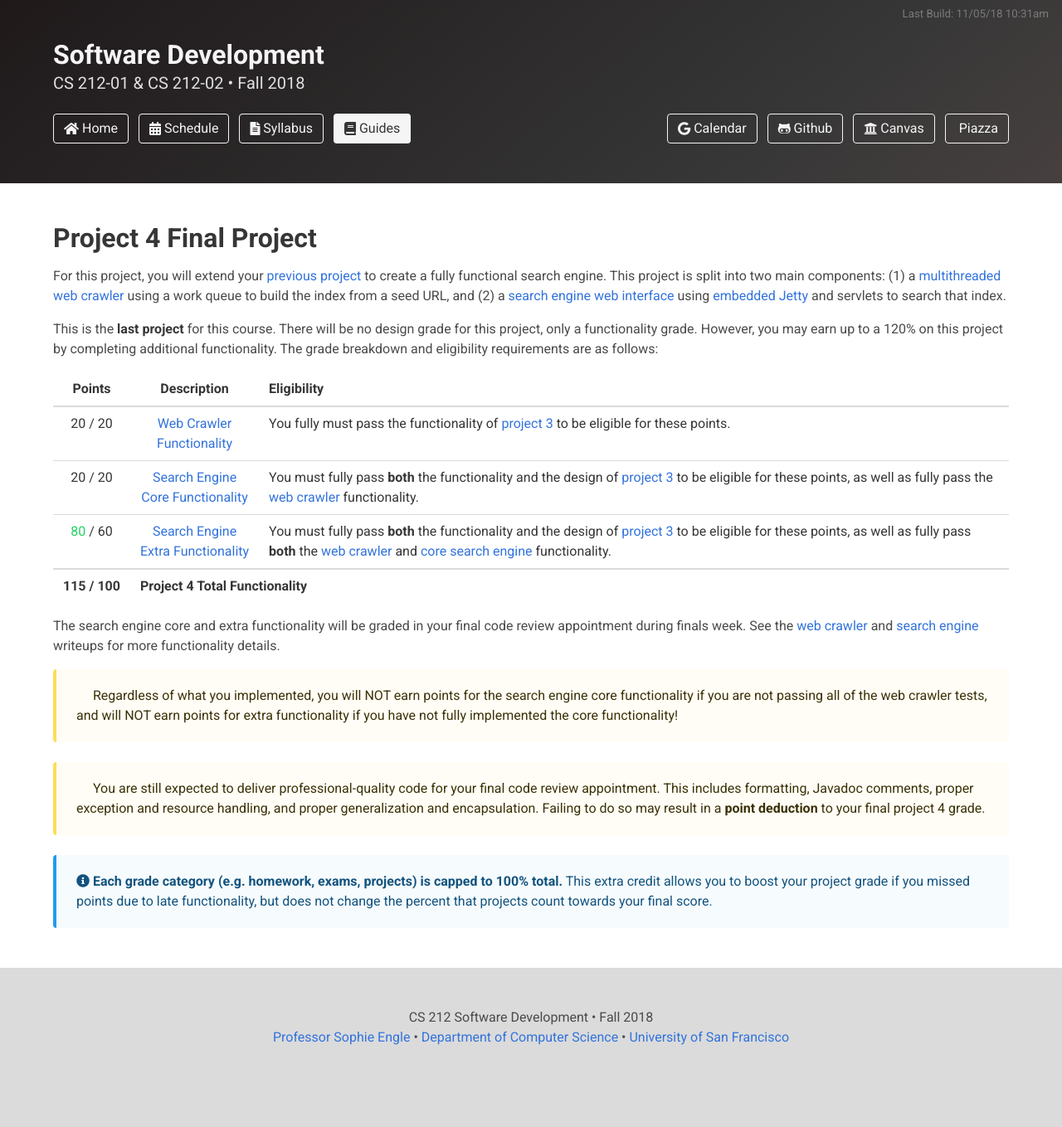
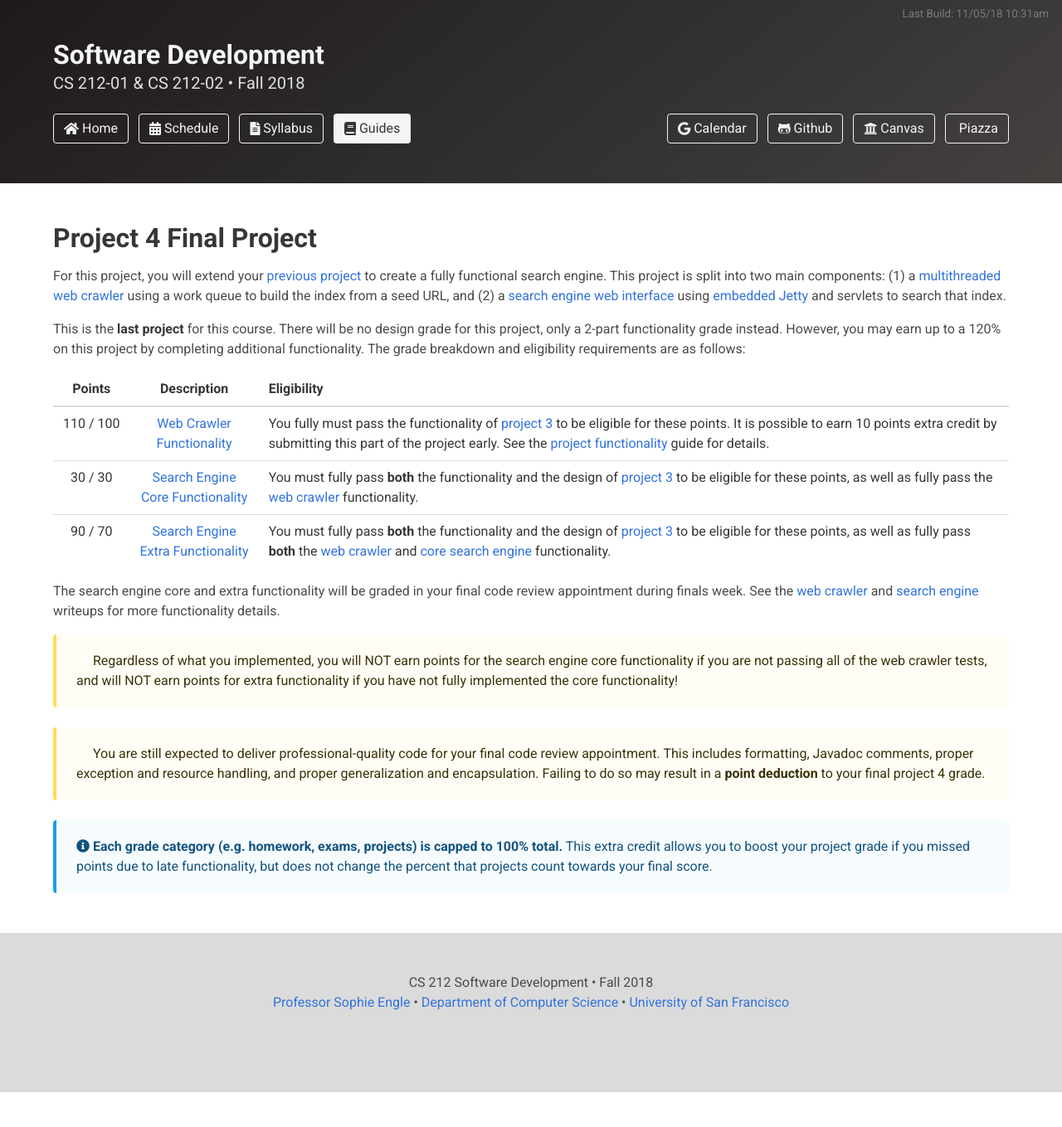
Before and after one commit to usf-cs212-fall2018/usf-cs212-fall2018.github.io, a Jekyll site: the page built from _posts/2018-11-04-project-4.md, in a window 1280 px wide. Shown: the whole page at 83% size. Built offline with Jekyll 4.4.1, drawn with Linux system fonts in a browser that asks for light colours; nearby versions of some CDN libraries; after the commit the page ends 1317 px from its top, so only the background shows below that.

Commit message:
Fixing point totals.

```diff
--- a/_posts/2018-11-04-project-4.md
+++ b/_posts/2018-11-04-project-4.md
@@ -8,7 +8,7 @@ label: New!
 
 For this project, you will extend your [previous project]({% post_url 2018-10-08-project-3 %}) to create a fully functional search engine. This project is split into two main components: (1) a [multithreaded web crawler]({% post_url 2018-11-04-project-4a-web-crawler %}) using a work queue to build the index from a seed URL, and (2) a [search engine web interface]({% post_url 2018-11-04-project-4b-search-engine %}) using [embedded Jetty](https://www.eclipse.org/jetty/) and servlets to search that index.
 
-This is the **last project** for this course. There will be no design grade for this project, only a functionality grade. However, you may earn up to a 120% on this project by completing additional functionality. The grade breakdown and eligibility requirements are as follows:
+This is the **last project** for this course. There will be no design grade for this project, only a 2-part functionality grade instead. However, you may earn up to a 120% on this project by completing additional functionality. The grade breakdown and eligibility requirements are as follows:
 
 <table class="table is-hoverable">
 
@@ -22,28 +22,23 @@ This is the **last project** for this course. There will be no design grade for
 
 <tbody>
 <tr>
-  <td nowrap class="has-text-centered">20 / 20</td>
+  <td nowrap class="has-text-centered">110 / 100</td>
   <td nowrap class="has-text-centered"><a href="{% post_url 2018-11-04-project-4a-web-crawler %}">Web Crawler<br/> Functionality</a></td>
-  <td width="100%">You fully must pass the functionality of <a href="{% post_url 2018-10-08-project-3 %}">project 3</a> to be eligible for these points.</td>
+  <td width="100%">You fully must pass the functionality of <a href="{% post_url 2018-10-08-project-3 %}">project 3</a> to be eligible for these points. It is possible to earn 10 points extra credit by submitting this part of the project early. See the <a href="{% post_url 2018-08-26-project-functionality %}">project functionality</a> guide for details.</td>
 </tr>
 
 <tr>
-  <td nowrap class="has-text-centered">20 / 20</td>
+  <td nowrap class="has-text-centered">30 / 30</td>
   <td nowrap class="has-text-centered"><a href="{% post_url 2018-11-04-project-4b-search-engine %}">Search Engine<br/> Core Functionality</a></td>
   <td width="100%">You must fully pass <strong>both</strong> the functionality and the design of <a href="{% post_url 2018-10-08-project-3 %}">project 3</a> to be eligible for these points, as well as fully pass the <a href="{% post_url 2018-11-04-project-4a-web-crawler %}">web crawler</a> functionality.</td>
 </tr>
 
 <tr>
-  <td nowrap class="has-text-centered"><span class="has-text-success">80</span> / 60</td>
+  <td nowrap class="has-text-centered">90 / 70</td>
   <td nowrap class="has-text-centered"><a href="{% post_url 2018-11-04-project-4b-search-engine %}">Search Engine<br/> Extra Functionality</a></td>
   <td width="100%">You must fully pass <strong>both</strong> the functionality and the design of <a href="{% post_url 2018-10-08-project-3 %}">project 3</a> to be eligible for these points, as well as fully pass <strong>both</strong> the <a href="{% post_url 2018-11-04-project-4a-web-crawler %}">web crawler</a> and <a href="{% post_url 2018-11-04-project-4b-search-engine %}">core search engine</a> functionality.</td>
 </tr>
 </tbody>
-
-<tfoot>
-  <th nowrap class="has-text-centered">115 / 100</th>
-  <th colspan="2">Project 4 Total Functionality</th>
-</tfoot>
 
 </table>
 
```
Also changed, not shown: _posts/2018-11-04-project-4b-search-engine.md (+4 -4 lines).
